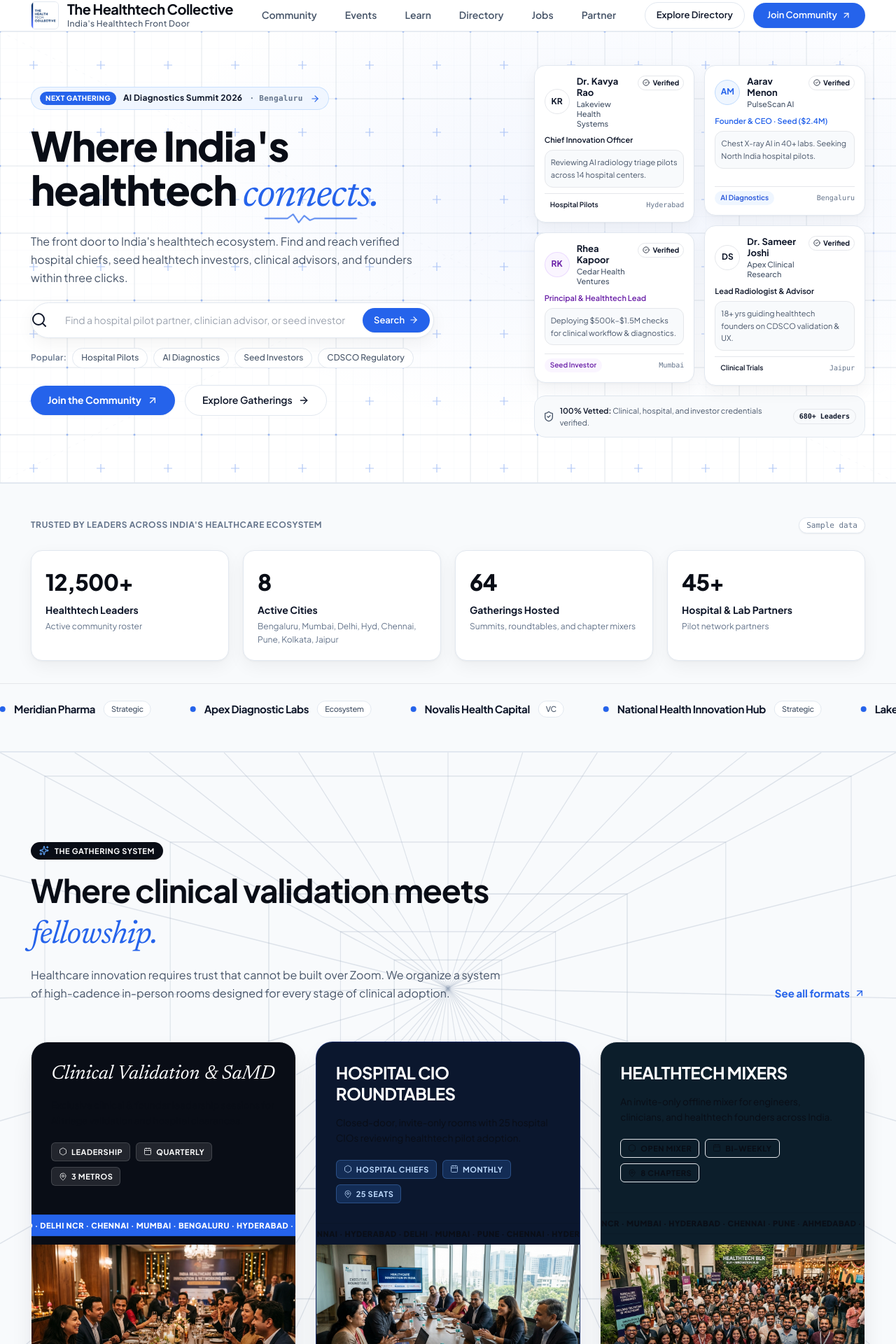
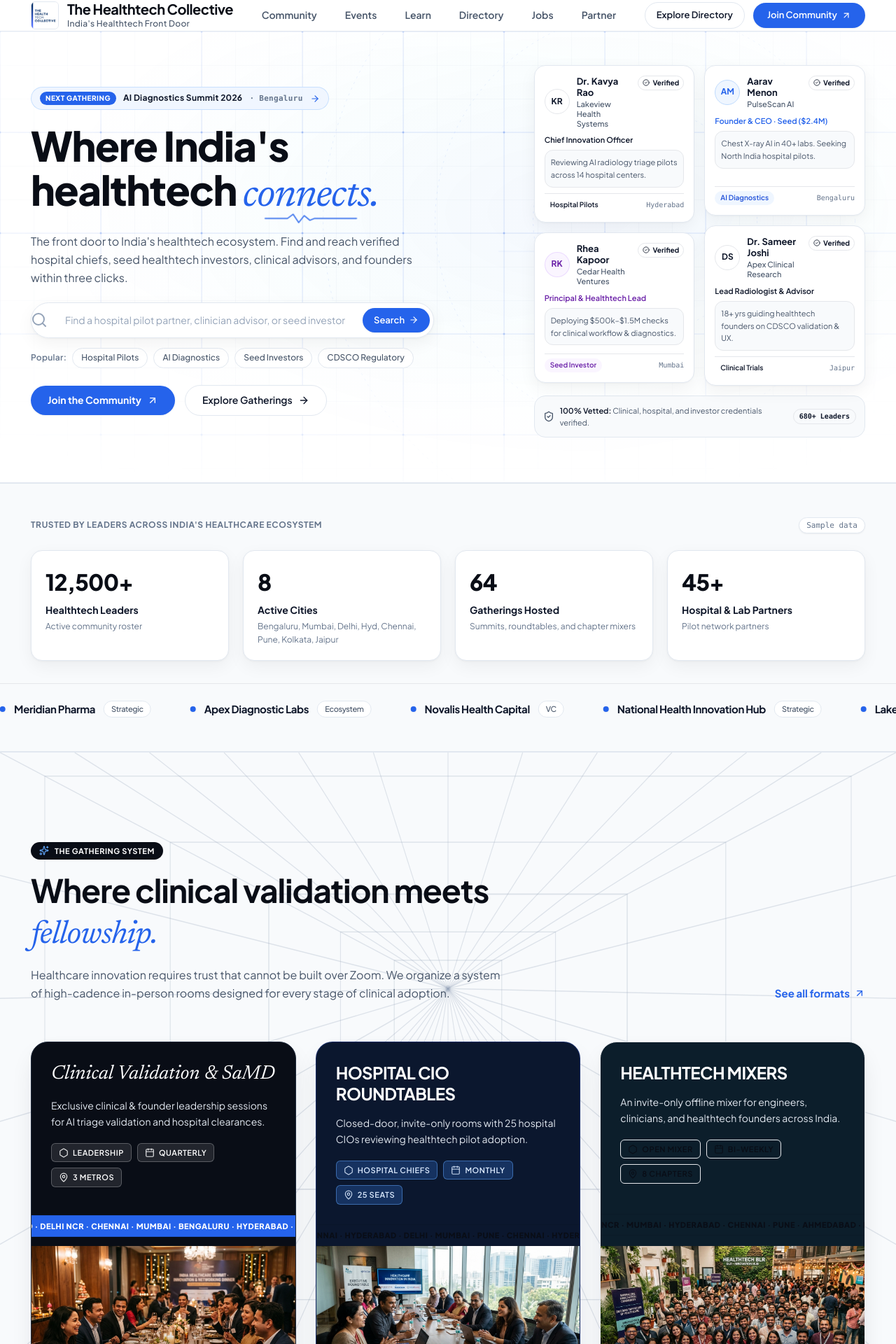
Before and after one commit to harshmakhija24/THC-WEBSITE-REBUILD, a Next.js app: page / in a window 1280 px wide. Shown: the top 1920 px of the page at 70% size. Built offline with nearby package versions, Linux system fonts and the light colour scheme.

Commit message:
fix(design): remove plus signs from hero grid and make event card text high-contrast and readable

```diff
--- a/components/BackgroundPattern.tsx
+++ b/components/BackgroundPattern.tsx
@@ -11,12 +11,17 @@
   className = "",
   strokeColor,
 }: BackgroundPatternProps) {
-  // 1. Tech Blueprint Grid (Hero): Coordinate crosshairs, subtle measurements & precision ticks
+  // 1. Tech Blueprint Grid (Hero): Clean architectural grid, subtle telemetry arcs, soft radial fade (NO PLUS SIGNS)
   if (variant === "tech-blueprint") {
-    const stroke = strokeColor || "rgba(148, 163, 184, 0.24)";
+    const stroke = strokeColor || "rgba(148, 163, 184, 0.18)";
+    const majorStroke = "rgba(37, 99, 235, 0.14)";
     return (
       <div
         className={`absolute inset-0 pointer-events-none overflow-hidden select-none ${className}`}
+        style={{
+          maskImage: "radial-gradient(ellipse 85% 75% at 50% 35%, black 35%, transparent 95%)",
+          WebkitMaskImage: "radial-gradient(ellipse 85% 75% at 50% 35%, black 35%, transparent 95%)",
+        }}
         aria-hidden="true"
       >
         <svg
@@ -26,36 +31,30 @@
           height="100%"
         >
           <defs>
-            {/* Minor grid 24px */}
-            <pattern id="bp-grid-minor" width="24" height="24" patternUnits="userSpaceOnUse">
+            {/* Minor grid 48px */}
+            <pattern id="bp-grid-minor" width="48" height="48" patternUnits="userSpaceOnUse">
               <path
-                d="M 24 0 L 0 0 0 24"
+                d="M 48 0 L 0 0 0 48"
                 fill="none"
                 stroke={stroke}
-                strokeWidth="0.6"
-                strokeOpacity="0.5"
+                strokeWidth="0.75"
               />
             </pattern>
 
-            {/* Major grid 96px with crosshair markers */}
-            <pattern id="bp-grid-major" width="96" height="96" patternUnits="userSpaceOnUse">
-              <rect width="96" height="96" fill="none" stroke={stroke} strokeWidth="1" />
-              {/* Center Crosshair + */}
-              <path
-                d="M 48 42 L 48 54 M 42 48 L 54 48"
-                stroke="rgba(37, 99, 235, 0.35)"
-                strokeWidth="1.2"
-              />
-              {/* Corner tick marks */}
-              <circle cx="0" cy="0" r="1.5" fill="rgba(37, 99, 235, 0.4)" />
-              <circle cx="96" cy="0" r="1.5" fill="rgba(37, 99, 235, 0.4)" />
-              <circle cx="0" cy="96" r="1.5" fill="rgba(37, 99, 235, 0.4)" />
-              <circle cx="96" cy="96" r="1.5" fill="rgba(37, 99, 235, 0.4)" />
+            {/* Major grid 144px with subtle micro-dots at intersections (NO plus signs) */}
+            <pattern id="bp-grid-major" width="144" height="144" patternUnits="userSpaceOnUse">
+              <rect width="144" height="144" fill="none" stroke={majorStroke} strokeWidth="1" />
+              {/* Clean corner micro-dots at intersections */}
+              <circle cx="0" cy="0" r="1.5" fill="rgba(37, 99, 235, 0.3)" />
+              <circle cx="144" cy="0" r="1.5" fill="rgba(37, 99, 235, 0.3)" />
+              <circle cx="0" cy="144" r="1.5" fill="rgba(37, 99, 235, 0.3)" />
+              <circle cx="144" cy="144" r="1.5" fill="rgba(37, 99, 235, 0.3)" />
             </pattern>
 
-            {/* Subtle radial ambient spotlight on top-right */}
-            <radialGradient id="hero-spotlight" cx="70%" cy="35%" r="55%">
-              <stop offset="0%" stopColor="#2563EB" stopOpacity="0.06" />
+            {/* Subtle radial ambient spotlight behind hero */}
+            <radialGradient id="hero-spotlight" cx="65%" cy="40%" r="60%">
+              <stop offset="0%" stopColor="#2563EB" stopOpacity="0.05" />
+              <stop offset="60%" stopColor="#06B6D4" stopOpacity="0.02" />
               <stop offset="100%" stopColor="#2563EB" stopOpacity="0" />
             </radialGradient>
           </defs>
@@ -69,9 +68,12 @@
           {/* Major Grid Layer */}
           <rect width="100%" height="100%" fill="url(#bp-grid-major)" />
 
-          {/* Faint Architectural Diagonal Rays */}
-          <line x1="0" y1="0" x2="100%" y2="100%" stroke={stroke} strokeWidth="0.8" strokeDasharray="4 8" strokeOpacity="0.4" />
-          <line x1="100%" y1="0" x2="0" y2="100%" stroke={stroke} strokeWidth="0.8" strokeDasharray="4 8" strokeOpacity="0.4" />
+          {/* Elegant Architectural Telemetry Arcs (centered behind right-side roster) */}
+          <g stroke="rgba(37, 99, 235, 0.09)" strokeWidth="1" fill="none" strokeDasharray="3 6">
+            <circle cx="72%" cy="42%" r="160" />
+            <circle cx="72%" cy="42%" r="300" />
+            <circle cx="72%" cy="42%" r="460" />
+          </g>
         </svg>
       </div>
     );
@@ -140,10 +142,14 @@
 
   // 3. Network Mesh (Directory): Interconnected node lattice representing India's healthtech ecosystem
   if (variant === "network-mesh") {
-    const stroke = strokeColor || "rgba(148, 163, 184, 0.22)";
+    const stroke = strokeColor || "rgba(148, 163, 184, 0.20)";
     return (
       <div
         className={`absolute inset-0 pointer-events-none overflow-hidden select-none ${className}`}
+        style={{
+          maskImage: "radial-gradient(ellipse 90% 85% at 50% 45%, black 40%, transparent 95%)",
+          WebkitMaskImage: "radial-gradient(ellipse 90% 85% at 50% 45%, black 40%, transparent 95%)",
+        }}
         aria-hidden="true"
       >
         <svg
@@ -211,10 +217,14 @@
 
   // 4. Topography / Flow Trajectory (Audience & Steps): Subtle architectural contour waves
   if (variant === "topography-flow") {
-    const stroke = strokeColor || "rgba(148, 163, 184, 0.25)";
+    const stroke = strokeColor || "rgba(148, 163, 184, 0.20)";
     return (
       <div
         className={`absolute inset-0 pointer-events-none overflow-hidden select-none ${className}`}
+        style={{
+          maskImage: "radial-gradient(ellipse 90% 80% at 50% 50%, black 40%, transparent 95%)",
+          WebkitMaskImage: "radial-gradient(ellipse 90% 80% at 50% 50%, black 40%, transparent 95%)",
+        }}
         aria-hidden="true"
       >
         <svg
--- a/components/GatherSystem.tsx
+++ b/components/GatherSystem.tsx
@@ -21,8 +21,8 @@
         { icon: Calendar, label: "QUARTERLY" },
         { icon: MapPin, label: "3 METROS" },
       ],
-      pillStyle: "bg-white/10 border-white/15 text-white",
-      tickerBg: "bg-cobalt text-white",
+      pillStyle: "bg-white/10 border-white/25 text-white font-semibold",
+      tickerBg: "bg-cobalt text-white font-extrabold",
       ticker:
         "BENGALURU · HYDERABAD · DELHI NCR · CHENNAI · MUMBAI · BENGALURU · HYDERABAD · DELHI NCR · CHENNAI · MUMBAI ·",
       image: summitImg,
@@ -43,8 +43,8 @@
         { icon: Calendar, label: "MONTHLY" },
         { icon: MapPin, label: "25 SEATS" },
       ],
-      pillStyle: "bg-blue-500/20 border-blue-400/30 text-blue-200",
-      tickerBg: "bg-emerald-500 text-slate-950 font-extrabold",
+      pillStyle: "bg-blue-500/25 border-blue-400/50 text-blue-100 font-semibold",
+      tickerBg: "bg-emerald-500 text-[#090D16] font-black",
       ticker:
         "MUMBAI · PUNE · CHENNAI · HYDERABAD · DELHI · MUMBAI · PUNE · CHENNAI · HYDERABAD · DELHI ·",
       image: roundtableImg,
@@ -65,8 +65,8 @@
         { icon: Calendar, label: "BI-WEEKLY" },
         { icon: MapPin, label: "8 CHAPTERS" },
       ],
-      pillStyle: "bg-cyan-500/20 border-cyan-400/30 text-cyan-200",
-      tickerBg: "bg-cyan-400 text-slate-950 font-extrabold",
+      pillStyle: "bg-cyan-500/25 border-cyan-400/50 text-cyan-100 font-semibold",
+      tickerBg: "bg-cyan-400 text-[#090D16] font-black",
       ticker:
         "BENGALURU · DELHI NCR · MUMBAI · HYDERABAD · CHENNAI · PUNE · AHMEDABAD · KOLKATA ·",
       image: mixerImg,
@@ -133,8 +133,8 @@
                 {/* Title */}
                 <h3 className={`${fmt.titleStyle} leading-tight`}>{fmt.title}</h3>
 
-                {/* Subhead with high legibility */}
-                <p className="text-[13.5px] text-slate-200 leading-relaxed font-normal min-h-[44px]">
+                {/* Subhead with ultra-high legibility */}
+                <p className="text-[14px] text-slate-200 text-[#E2E8F0] leading-relaxed font-normal min-h-[44px]">
                   {fmt.subhead}
                 </p>
 
@@ -147,7 +147,7 @@
                         key={idx}
                         className={`px-2.5 py-1 rounded-md border text-[11px] font-bold tracking-wider uppercase inline-flex items-center gap-1.5 backdrop-blur-xs ${fmt.pillStyle}`}
                       >
-                        <Icon className="w-3 h-3 opacity-80" />
+                        <Icon className="w-3.5 h-3.5 opacity-90 shrink-0" />
                         <span>{pill.label}</span>
                       </span>
                     );
--- a/tailwind.config.ts
+++ b/tailwind.config.ts
@@ -40,7 +40,20 @@
         "teal-tint": "var(--teal-tint)",
         lilac: "var(--lilac)",
         "lilac-2": "var(--lilac-2)",
-        slate: "var(--slate)",
+        slate: {
+          50: "#f8fafc",
+          100: "#f1f5f9",
+          200: "#e2e8f0",
+          300: "#cbd5e1",
+          400: "#94a3b8",
+          500: "#64748b",
+          600: "#475569",
+          700: "#334155",
+          800: "#1e293b",
+          900: "#0f172a",
+          950: "#020617",
+          DEFAULT: "var(--slate)",
+        },
         line: "var(--line)",
         "line-dark": "var(--line-dark)",
       },
```
